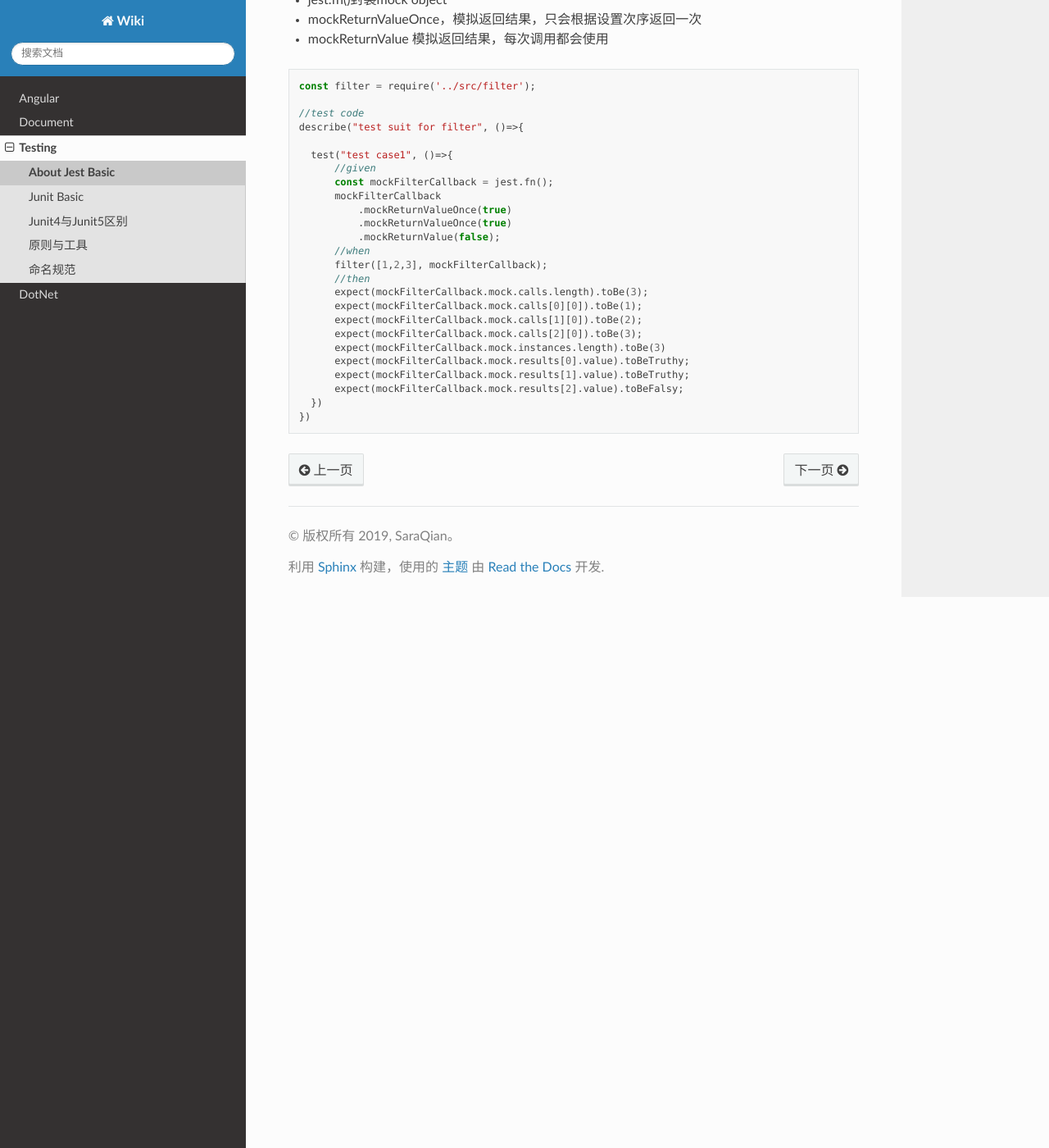
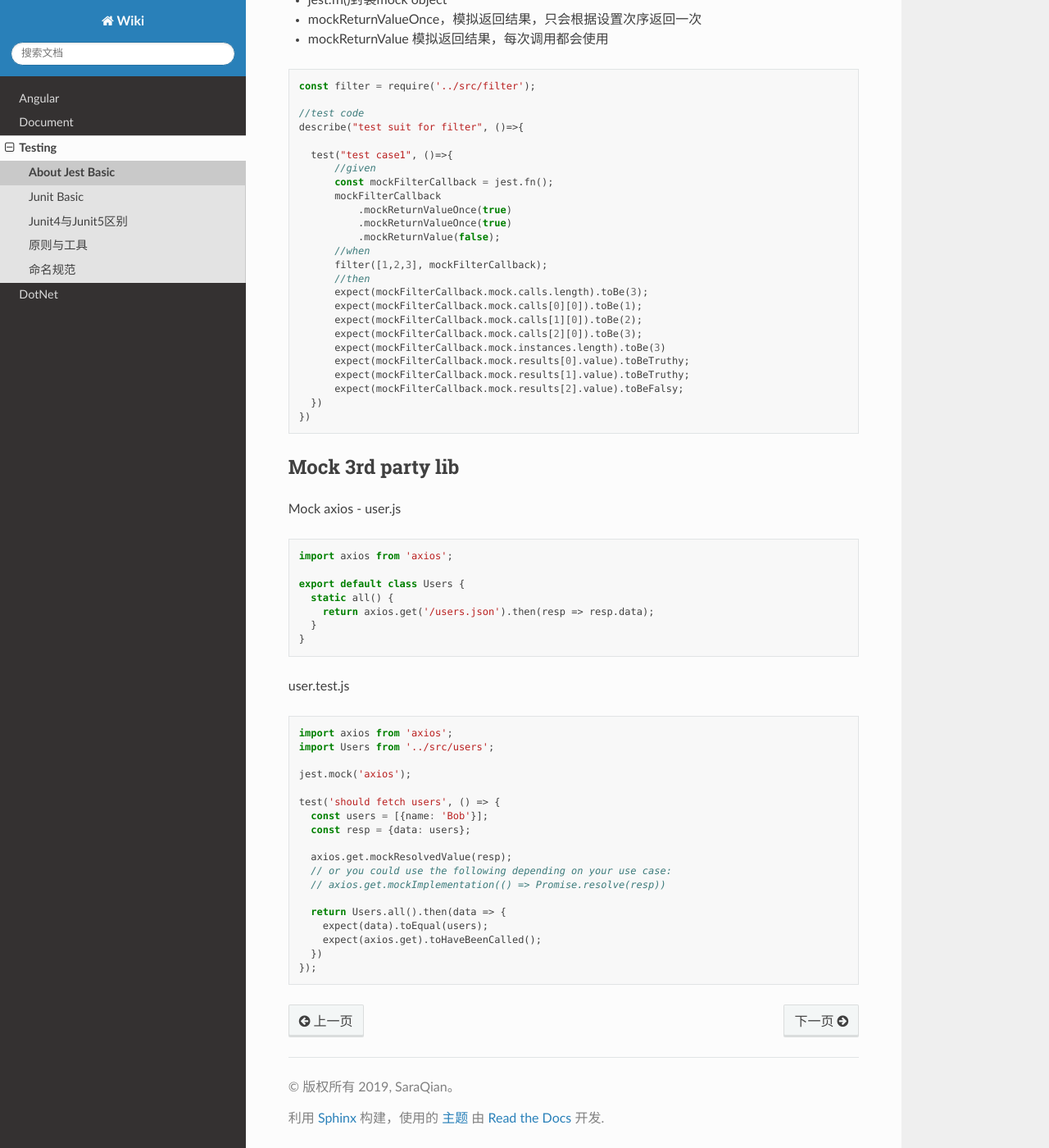
Before and after one commit to abigail830/Sphinx_wiki, a Sphinx documentation site: the page built from source/Testing/Jest.rst, in a window 1280 px wide and 1400 px high, scrolled down 2084 px. Shown: the whole window at 82% size. Built offline with Sphinx 7.4.7 and the Read the Docs theme 2.0.0, drawn with Linux system fonts in a browser that asks for light colours.

Commit message:
Update Jest.rst

```diff
--- a/source/Testing/Jest.rst
+++ b/source/Testing/Jest.rst
@@ -137,3 +137,42 @@ Stub With Jest
         expect(mockFilterCallback.mock.results[2].value).toBeFalsy;
     })
   })
+
+
+Mock 3rd party lib
+--------------------------
+
+Mock axios - user.js
+
+.. code-block:: javascript
+
+  import axios from 'axios';
+
+  export default class Users {
+    static all() {
+      return axios.get('/users.json').then(resp => resp.data);
+    }
+  }
+
+user.test.js
+
+.. code-block:: javascript
+
+  import axios from 'axios';
+  import Users from '../src/users';
+
+  jest.mock('axios');
+
+  test('should fetch users', () => {
+    const users = [{name: 'Bob'}];
+    const resp = {data: users};
+
+    axios.get.mockResolvedValue(resp);
+    // or you could use the following depending on your use case:
+    // axios.get.mockImplementation(() => Promise.resolve(resp))
+
+    return Users.all().then(data => {
+      expect(data).toEqual(users);
+      expect(axios.get).toHaveBeenCalled();
+    })
+  });
```
